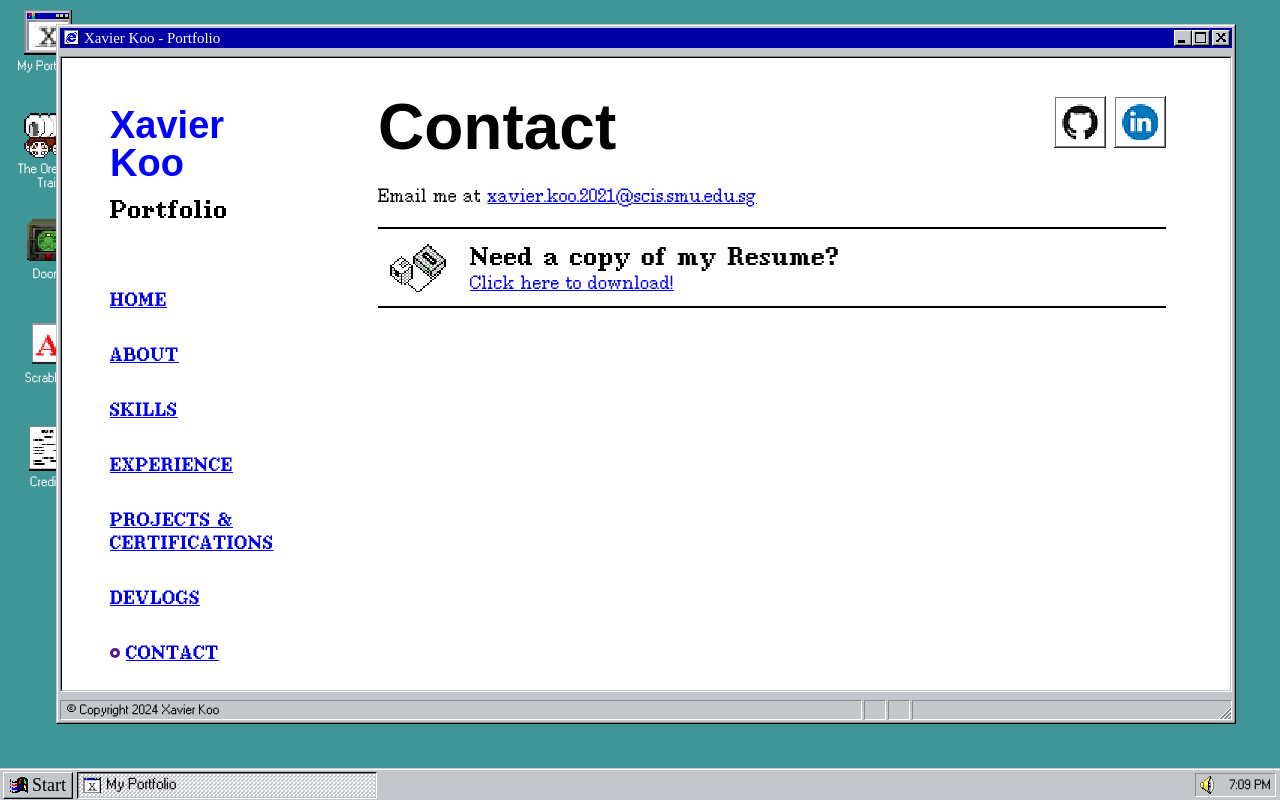
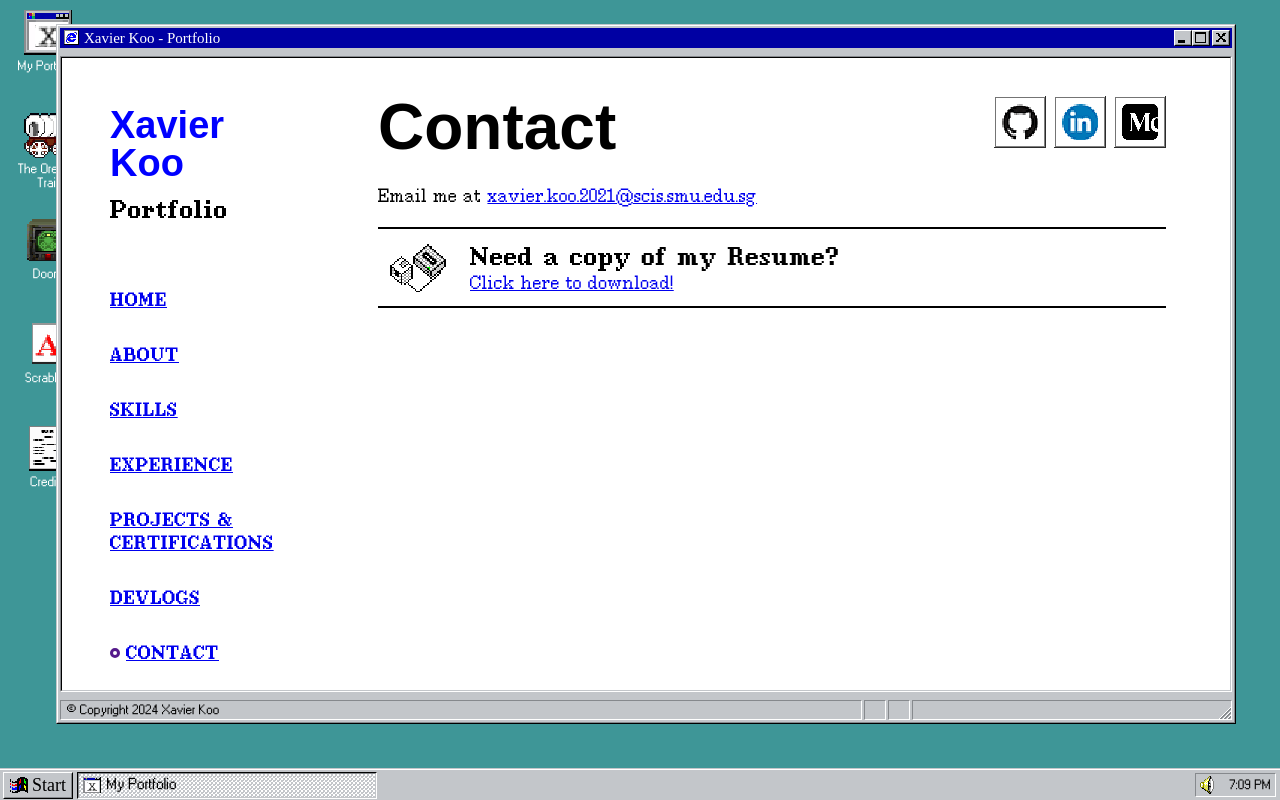
Before and after one commit to xavierkoo/portfolio-website-os, a React (Create React App) app: page /contact in a window 1280 px wide. Built offline with nearby package versions, Linux system fonts and the light colour scheme; a web font is replaced by a local one.

Commit message:
fix: home page image size

```diff
--- a/src/components/showcase/Contact.tsx
+++ b/src/components/showcase/Contact.tsx
@@ -1,5 +1,6 @@
 import ghIcon from '../../assets/pictures/contact-gh.png';
 import inIcon from '../../assets/pictures/contact-in.png';
+import meIcon from '../../assets/pictures/contact-me.png';
 import ResumeDownload from './ResumeDownload';
 
 export interface ContactProps {}
@@ -33,6 +34,10 @@ const Contact: React.FC<ContactProps> = (props) => {
                     <SocialBox
                         icon={inIcon}
                         link={'https://www.linkedin.com/in/xavier-koo/'}
+                    />
+                    <SocialBox
+                        icon={meIcon}
+                        link={'https://medium.com/@xavier2812'}
                     />
                 </div>
             </div>
--- a/src/components/showcase/Home.tsx
+++ b/src/components/showcase/Home.tsx
@@ -65,7 +65,8 @@ const styles: StyleSheetCSS = {
         justifyContent: 'space-between',
     },
     image: {
-        width: 800,
+        width: 750,
+        height: 500,
     },
     link: {
         padding: 16,
```
